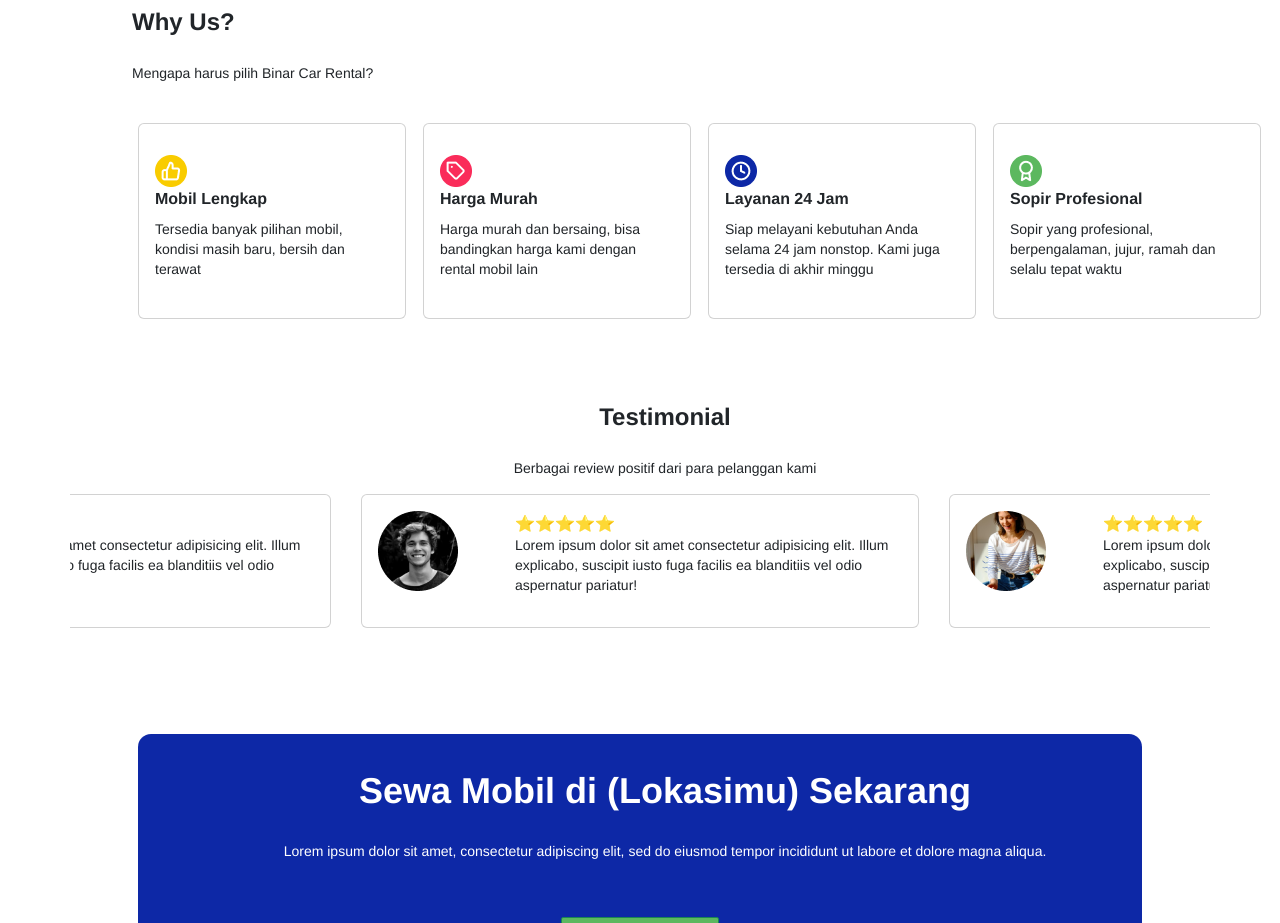
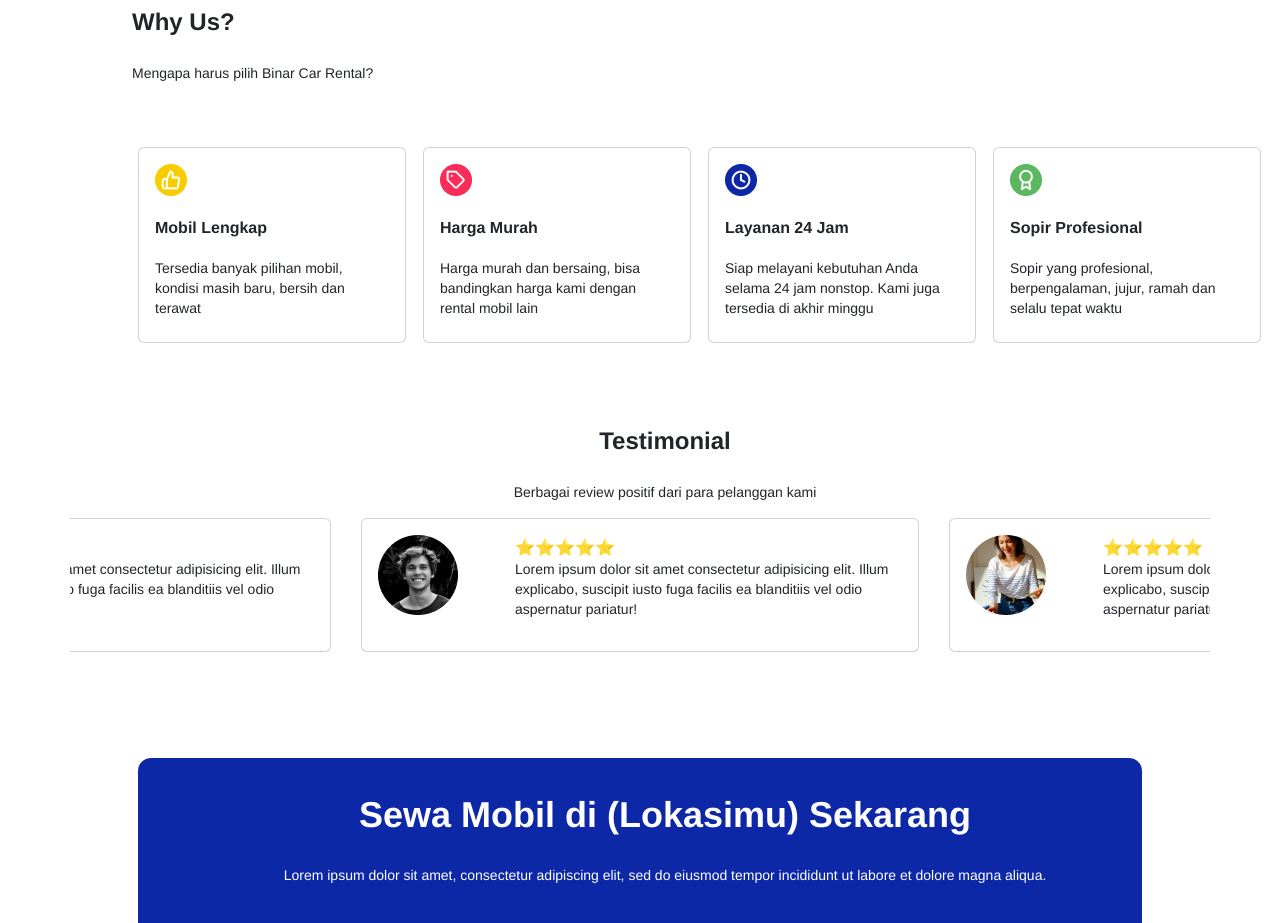
Before and after one commit to GallanSJK/Challenge_2, a plain HTML site: page index.html in a window 1280 px wide. Shown: the part 980-1903 px from the top of the page. Drawn offline with nearby package versions, Linux system fonts and the light colour scheme.

Commit message:
Changes Section Why-Us

```diff
--- a/assets/css/style.css
+++ b/assets/css/style.css
@@ -79,6 +79,7 @@ h2.accordion-header {
     font-size: 16px;
     line-height: 24px;
 
+    padding-top: 20px;
 }
 
 .col-md-3 {
@@ -97,6 +98,10 @@ h2.accordion-header {
     font-weight: 300;
     font-size: 14px;
     line-height: 20px;
+ }
+
+ p.item {
+    padding-top: 10px;
  }
 
 footer a{
@@ -147,7 +152,6 @@ section.faq {
 }
 
 #why-us .card {
-    padding-top: 15px;
     width: 268px;
     height: 196px;
 }
--- a/index.html
+++ b/index.html
@@ -145,7 +145,7 @@
             <p>Mengapa harus pilih Binar Car Rental?</p>
           </div>
           <div class="container">
-            <div class="row mt-4">
+            <div class="row mt-4 g-4">
               <div class="col-md-3 ps-5">
                 <div class="card">
                   <div class="card-body">
```
